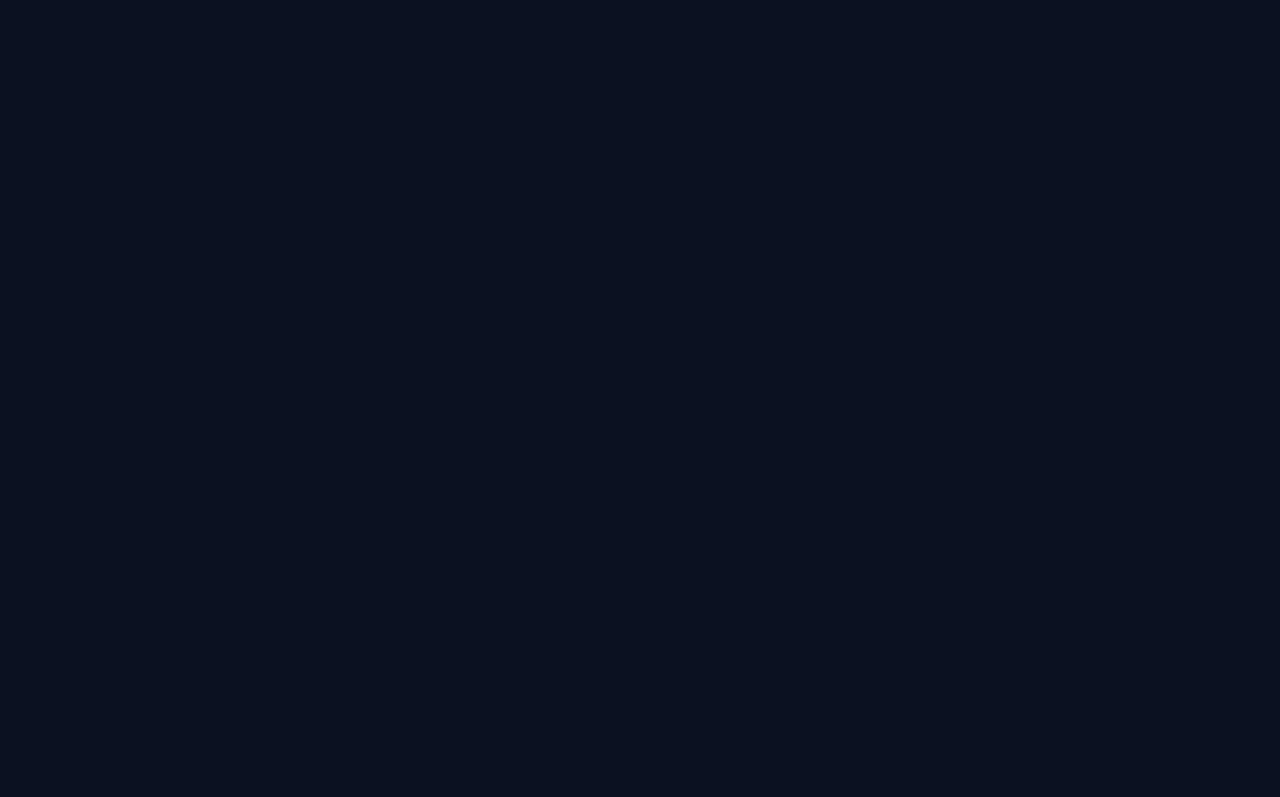
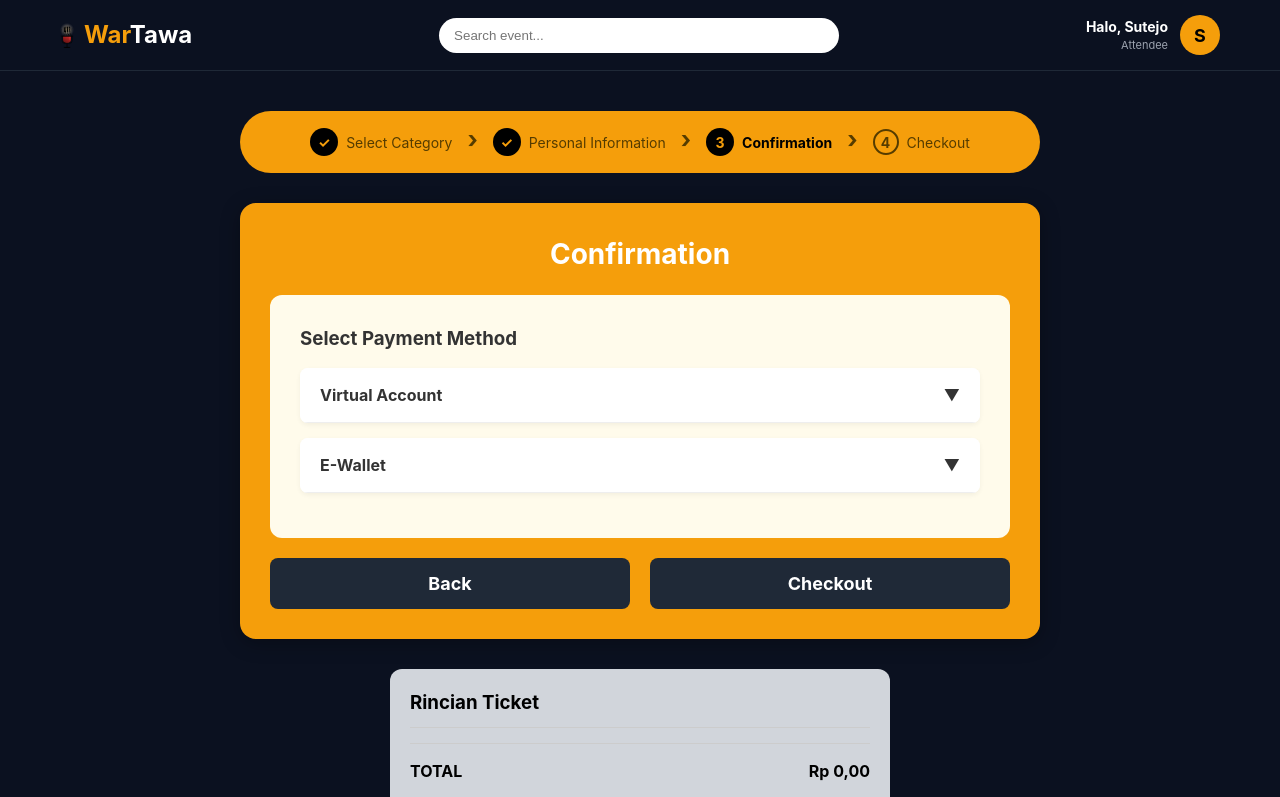
Before and after one commit to Kelompok-2-WarTawa/Front-end-bagian-depan-, a React (Vite) app in the folder frontend/: page /payment/confirmation in a window 1280 px wide. Before the commit this address had no page. Shown: the top 797 px of the page. Built offline with nearby package versions, Linux system fonts and the light colour scheme.

Commit message:
add payment confirmation

```diff
--- a/frontend/src/App.jsx
+++ b/frontend/src/App.jsx
@@ -9,6 +9,9 @@ import UserDashboard from './pages/UserDashboard';
 import UserProfile from './pages/UserProfile';
 import PaymentSelect from './pages/PaymentSelect';
 import PaymentInfo from './pages/PaymentInfo';
+import PaymentConfirmation from './pages/PaymentConfirmation';
+import PaymentCheckout from './pages/PaymentCheckout';
+import PaymentBayar from './pages/PaymentBayar';
 
 import './App.css';
 
@@ -31,6 +34,12 @@ function App() {
 
         {/* Route Tahap 2 (BARU) */}
         <Route path="/payment/info" element={<PaymentInfo />} />
+
+        <Route path="/payment/confirmation" element={<PaymentConfirmation />} />
+
+        <Route path="/payment/checkout" element={<PaymentCheckout />} />
+
+        <Route path="/payment/bayar" element={<PaymentBayar />} />
       </Routes>
     </Router>
   );
--- /dev/null
+++ b/frontend/src/pages/PaymentConfirmation.jsx
@@ -0,0 +1,233 @@
+// src/pages/PaymentConfirmation.jsx
+import React, { useState } from 'react';
+import Navbar from '../components/Navbar';
+import Footer from '../components/Footer';
+import { useNavigate, useLocation } from 'react-router-dom';
+
+const PaymentConfirmation = () => {
+  const navigate = useNavigate();
+  const location = useLocation();
+  const currentUser = { name: "Sutejo" };
+
+  // 1. AMBIL DATA DARI STEP SEBELUMNYA
+  const previousData = location.state || {};
+  const { qtyReguler = 0, qtyVVIP = 0, totalHarga = 0 } = previousData;
+
+  // 2. STATE UNTUK DROPDOWN & PILIHAN
+  const [activeDropdown, setActiveDropdown] = useState('');
+  const [selectedPayment, setSelectedPayment] = useState(null);
+
+  // Fungsi Toggle Dropdown
+  const toggleDropdown = (id) => {
+    setActiveDropdown(activeDropdown === id ? '' : id);
+  };
+
+  // Fungsi Pilih Metode
+  const selectMethod = (methodName) => {
+    setSelectedPayment(methodName);
+  };
+
+  // Logic Next Button
+  const handleNext = () => {
+    if (!selectedPayment) {
+      alert("Silakan pilih metode pembayaran terlebih dahulu!");
+      return;
+    }
+    // Lanjut ke Checkout dengan membawa SEMUA data + Metode Pembayaran
+    navigate('/payment/checkout', {
+      state: { ...previousData, paymentMethod: selectedPayment }
+    });
+  };
+
+  // Helper Format Rupiah
+  const formatRupiah = (number) => {
+    return new Intl.NumberFormat('id-ID', { style: 'currency', currency: 'IDR' }).format(number);
+  };
+
+  return (
+    <>
+      <Navbar user={currentUser} />
+
+      <div className="container" style={{ padding: '40px 20px' }}>
+
+        {/* --- 1. STEP INDICATOR (Step 3 Active) --- */}
+        <div style={styles.stepBar}>
+          <div style={styles.stepItem}><span style={styles.stepCircleDone}>✓</span> Select Category</div>
+          <span style={styles.separator}>›</span>
+          <div style={styles.stepItem}><span style={styles.stepCircleDone}>✓</span> Personal Information</div>
+          <span style={styles.separator}>›</span>
+          <div style={{...styles.stepItem, fontWeight: 'bold', color: 'black'}}>
+            <span style={styles.stepCircleActive}>3</span> Confirmation
+          </div>
+          <span style={styles.separator}>›</span>
+          <div style={styles.stepItem}><span style={styles.stepCircle}>4</span> Checkout</div>
+        </div>
+
+        {/* --- 2. MAIN CARD (Kuning) --- */}
+        <div style={styles.mainCard}>
+          <h2 style={styles.pageTitle}>Confirmation</h2>
+
+          {/* CONTAINER PUTIH KREM */}
+          <div style={styles.contentContainer}>
+            <h3 style={{margin: '0 0 15px 0'}}>Select Payment Method</h3>
+
+            {/* === DROPDOWN 1: VIRTUAL ACCOUNT === */}
+            <div style={styles.dropdownItem}>
+              <div style={styles.dropdownHeader} onClick={() => toggleDropdown('va')}>
+                <span style={{fontWeight: 'bold', display:'flex', alignItems:'center', gap:'10px'}}>
+                   Virtual Account
+                </span>
+                <span>{activeDropdown === 'va' ? '▲' : '▼'}</span>
+              </div>
+
+              {activeDropdown === 'va' && (
+                <div style={styles.dropdownBody}>
+                   {['BCA Virtual Account', 'BRI Virtual Account', 'BNI Virtual Account', 'Mandiri Virtual Account'].map((bank) => (
+                      <div
+                        key={bank}
+                        style={selectedPayment === bank ? styles.optionSelected : styles.optionItem}
+                        onClick={() => selectMethod(bank)}
+                      >
+                        {bank}
+                      </div>
+                   ))}
+                </div>
+              )}
+            </div>
+
+            {/* === DROPDOWN 2: E-WALLET === */}
+            <div style={styles.dropdownItem}>
+              <div style={styles.dropdownHeader} onClick={() => toggleDropdown('wallet')}>
+                <span style={{fontWeight: 'bold', display:'flex', alignItems:'center', gap:'10px'}}>
+                   E-Wallet
+                </span>
+                <span>{activeDropdown === 'wallet' ? '▲' : '▼'}</span>
+              </div>
+
+              {activeDropdown === 'wallet' && (
+                <div style={styles.dropdownBody}>
+                   {['GoPay', 'DANA', 'OVO', 'ShopeePay'].map((wallet) => (
+                      <div
+                        key={wallet}
+                        style={selectedPayment === wallet ? styles.optionSelected : styles.optionItem}
+                        onClick={() => selectMethod(wallet)}
+                      >
+                        {wallet}
+                      </div>
+                   ))}
+                </div>
+              )}
+            </div>
+
+          </div>
+
+          {/* BUTTONS */}
+          <div style={styles.buttonRow}>
+            <button onClick={() => navigate('/payment/info', { state: previousData })} style={styles.btnBack}>
+                Back
+            </button>
+            <button onClick={handleNext} style={styles.btnNext}>
+                Checkout
+            </button>
+          </div>
+        </div>
+
+        {/* --- 3. RINCIAN TICKET (PERSISTENT) --- */}
+        <div style={styles.summaryBoxOuter}>
+             <h3 style={{marginTop: 0, marginBottom: '15px', borderBottom: '1px solid #ccc', paddingBottom: '10px'}}>
+                Rincian Ticket
+             </h3>
+             {qtyVVIP > 0 && (
+               <div style={styles.summaryRow}><span>VVIP</span><span>{qtyVVIP} x</span></div>
+             )}
+             {qtyReguler > 0 && (
+               <div style={styles.summaryRow}><span>Reguler</span><span>{qtyReguler} x</span></div>
+             )}
+             <hr style={{border: 'none', borderTop: '1px solid #ccc', margin: '15px 0'}}/>
+             <div style={styles.summaryRow}>
+                <span>TOTAL</span>
+                <span>{formatRupiah(totalHarga)}</span>
+             </div>
+
+             {/* Tampilkan Metode yang Dipilih */}
+             {selectedPayment && (
+                <div style={{marginTop: '15px', paddingTop: '10px', borderTop: '1px dashed #999', fontSize: '14px', color: '#0E3695', fontWeight: 'bold'}}>
+                  Metode: {selectedPayment}
+                </div>
+             )}
+        </div>
+
+      </div>
+      <Footer />
+    </>
+  );
+};
+
+// --- STYLING ---
+const styles = {
+  // Step Bar
+  stepBar: {
+    display: 'flex', justifyContent: 'center', alignItems: 'center',
+    backgroundColor: '#F59E0B', padding: '15px', borderRadius: '50px',
+    marginBottom: '30px', color: '#553C00', flexWrap: 'wrap',
+    maxWidth: '800px', width: '100%', margin: '0 auto 30px', gap: '15px'
+  },
+  stepItem: { display: 'flex', alignItems: 'center', gap: '8px', fontSize: '14px' },
+  separator: { fontSize: '24px', fontWeight: 'bold', color: '#553C00', marginTop: '-4px' },
+  stepCircleActive: { width: '28px', height: '28px', backgroundColor: 'black', color: '#F59E0B', borderRadius: '50%', display: 'flex', justifyContent: 'center', alignItems: 'center', fontWeight: 'bold' },
+  stepCircleDone: { width: '28px', height: '28px', backgroundColor: 'black', color: '#F59E0B', borderRadius: '50%', display: 'flex', justifyContent: 'center', alignItems: 'center', fontWeight: 'bold' },
+  stepCircle: { width: '26px', height: '26px', border: '2px solid #553C00', borderRadius: '50%', display: 'flex', justifyContent: 'center', alignItems: 'center', fontWeight: 'bold' },
+
+  // Main Card
+  mainCard: {
+    backgroundColor: '#F59E0B', borderRadius: '16px', padding: '30px',
+    maxWidth: '800px', margin: '0 auto', boxShadow: '0 4px 20px rgba(0,0,0,0.3)'
+  },
+  pageTitle: { textAlign: 'center', color: 'white', fontSize: '28px', marginBottom: '20px', marginTop: 0 },
+
+  // Content Container (Krem)
+  contentContainer: {
+    backgroundColor: '#FFFBEB', borderRadius: '12px', padding: '30px', marginBottom: '20px', color: '#333'
+  },
+
+  // Dropdown Styles
+  dropdownItem: {
+    marginBottom: '15px', backgroundColor: 'white', borderRadius: '8px', overflow: 'hidden', boxShadow: '0 2px 5px rgba(0,0,0,0.05)'
+  },
+  dropdownHeader: {
+    padding: '15px 20px', display: 'flex', justifyContent: 'space-between', alignItems: 'center',
+    cursor: 'pointer', backgroundColor: '#fff', borderBottom: '1px solid #eee', fontSize: '16px'
+  },
+  dropdownBody: {
+    backgroundColor: '#f9fafb', padding: '10px'
+  },
+  optionItem: {
+    padding: '15px 20px', cursor: 'pointer', borderRadius: '6px', margin: '5px 0',
+    backgroundColor: 'white', border: '1px solid #ddd', transition: '0.2s', fontSize: '15px'
+  },
+  optionSelected: {
+    padding: '15px 20px', cursor: 'pointer', borderRadius: '6px', margin: '5px 0',
+    backgroundColor: '#E0F2FE', border: '2px solid #0E3695', color: '#0E3695', fontWeight: 'bold', fontSize: '15px'
+  },
+
+  // Buttons
+  buttonRow: { display: 'flex', justifyContent: 'space-between', gap: '20px' },
+  btnBack: {
+    flex: 1, padding: '15px', backgroundColor: '#1F2937', color: 'white',
+    border: 'none', borderRadius: '8px', fontSize: '18px', fontWeight: 'bold', cursor: 'pointer'
+  },
+  btnNext: {
+    flex: 1, padding: '15px', backgroundColor: '#1F2937', color: 'white',
+    border: 'none', borderRadius: '8px', fontSize: '18px', fontWeight: 'bold', cursor: 'pointer'
+  },
+
+  // Summary Box
+  summaryBoxOuter: {
+    backgroundColor: '#D1D5DB', borderRadius: '12px', padding: '20px',
+    maxWidth: '500px', margin: '30px auto 0',
+    color: '#000', fontWeight: 'bold'
+  },
+  summaryRow: { display: 'flex', justifyContent: 'space-between', marginBottom: '8px' }
+};
+
+export default PaymentConfirmation;
```
